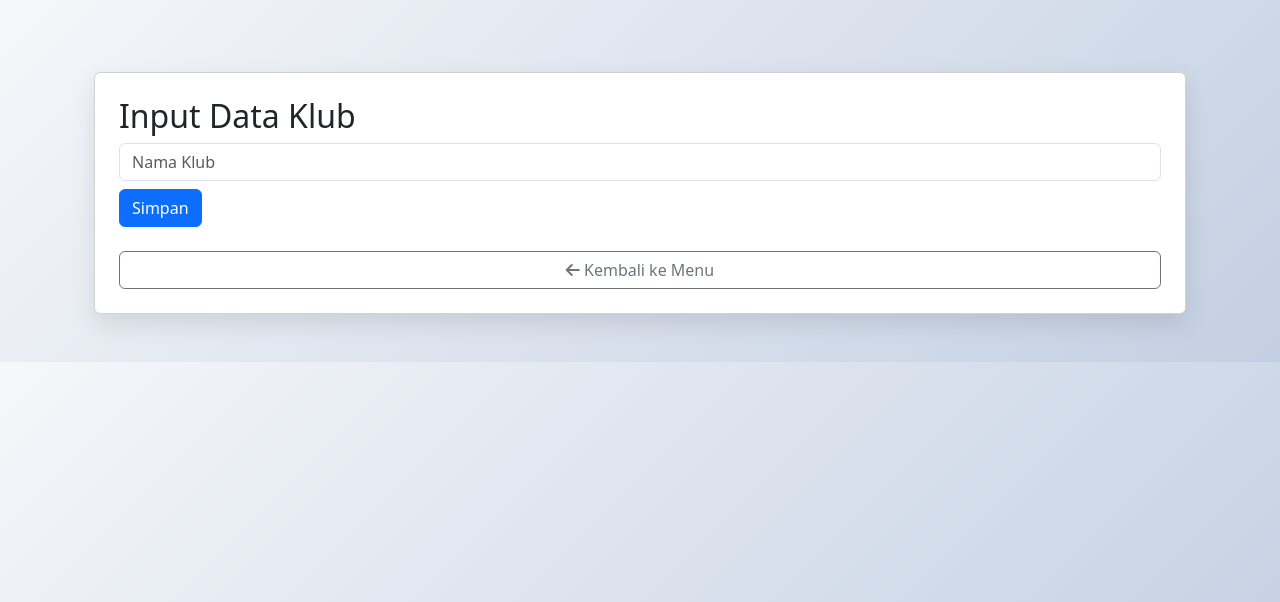
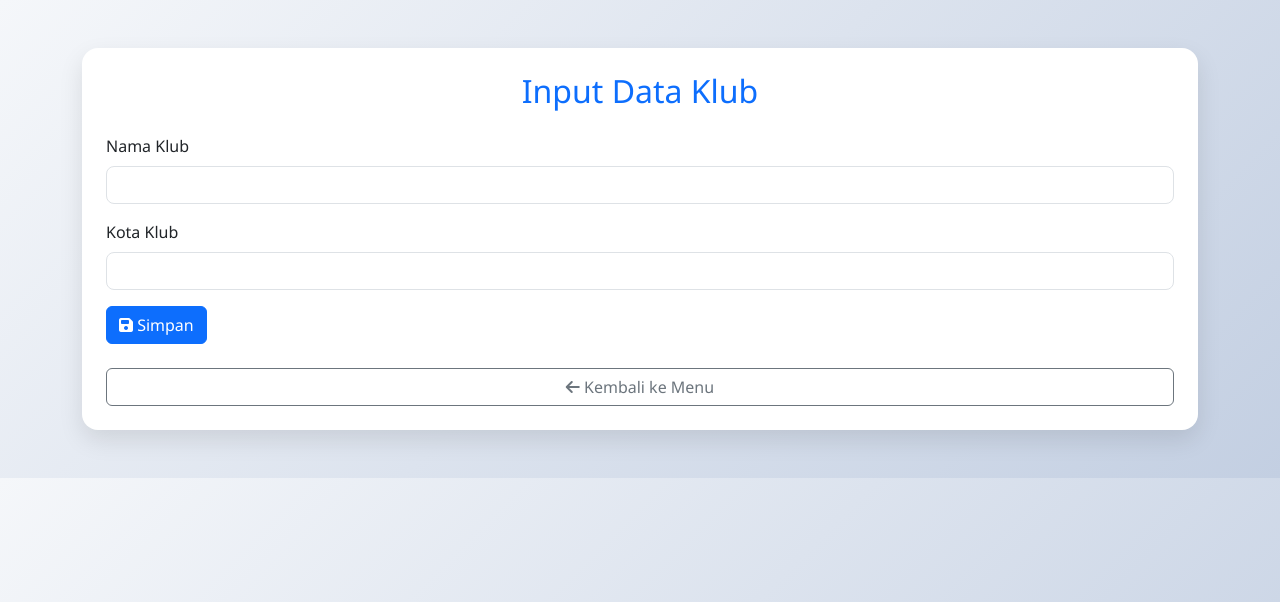
Before and after one commit to vahmiy/klasemen-sepak-bola, a PHP site: page /input_klub.php in a window 1280 px wide. Shown: the top 602 px of the page. Run offline with PHP 8.4, Linux system fonts and the light colour scheme.

Commit message:
Update input_klub.php

```diff
--- a/input_klub.php
+++ b/input_klub.php
@@ -1,26 +1,48 @@
 <?php include 'koneksi.php'; ?>
 <?php include 'header.php'; ?>
-    <title>Input Klub</title>
-    <link rel="stylesheet" href="https://cdn.jsdelivr.net/npm/bootstrap@5.3.0/dist/css/bootstrap.min.css">
-</head>
-<body class="container mt-4">
-    <h2>Input Data Klub</h2>
-    <form method="post">
-        <input type="text" name="nama" placeholder="Nama Klub" class="form-control mb-2" required>
-        <button type="submit" class="btn btn-primary">Simpan</button>
-    </form>
 
-    <?php
-    if ($_SERVER['REQUEST_METHOD'] === 'POST') {
-        $nama = trim($_POST['nama']);
-        if (!cek_duplikat_klub($nama, $conn)) {
-            $stmt = $conn->prepare("INSERT INTO klub (nama) VALUES (?)");
-            $stmt->bind_param("s", $nama);
-            $stmt->execute();
-            echo "<div class='alert alert-success mt-2'>Data berhasil disimpan!</div>";
+<h2 class="mb-4 text-primary text-center">Input Data Klub</h2>
+
+<?php
+if ($_SERVER['REQUEST_METHOD'] === 'POST') {
+    $nama = trim($_POST['nama']);
+    $kota = trim($_POST['kota']);
+
+    if ($nama === '' || $kota === '') {
+        echo "<div class='alert alert-warning'>⚠️ Semua field harus diisi.</div>";
+    } else {
+        $cek = $conn->prepare("SELECT * FROM klub WHERE nama = ?");
+        $cek->bind_param("s", $nama);
+        $cek->execute();
+        $result = $cek->get_result();
+
+        if ($result->num_rows > 0) {
+            echo "<div class='alert alert-danger'>🚫 Klub dengan nama tersebut sudah ada.</div>";
         } else {
-            echo "<div class='alert alert-danger mt-2'>Nama klub sudah ada!</div>";
+            $stmt = $conn->prepare("INSERT INTO klub (nama, kota) VALUES (?, ?)");
+            $stmt->bind_param("ss", $nama, $kota);
+            if ($stmt->execute()) {
+                echo "<div class='alert alert-success'>✅ Data klub berhasil disimpan.</div>";
+            } else {
+                echo "<div class='alert alert-danger'>❌ Gagal menyimpan data.</div>";
+            }
         }
     }
-    ?>
+}
+?>
+
+<form method="post">
+    <div class="mb-3">
+        <label for="nama" class="form-label">Nama Klub</label>
+        <input type="text" class="form-control" name="nama" id="nama" required>
+    </div>
+    <div class="mb-3">
+        <label for="kota" class="form-label">Kota Klub</label>
+        <input type="text" class="form-control" name="kota" id="kota" required>
+    </div>
+    <div class="d-grid d-md-block">
+        <button type="submit" class="btn btn-primary"><i class="fa fa-save"></i> Simpan</button>
+    </div>
+</form>
+
 <?php include 'footer.php'; ?>
```
